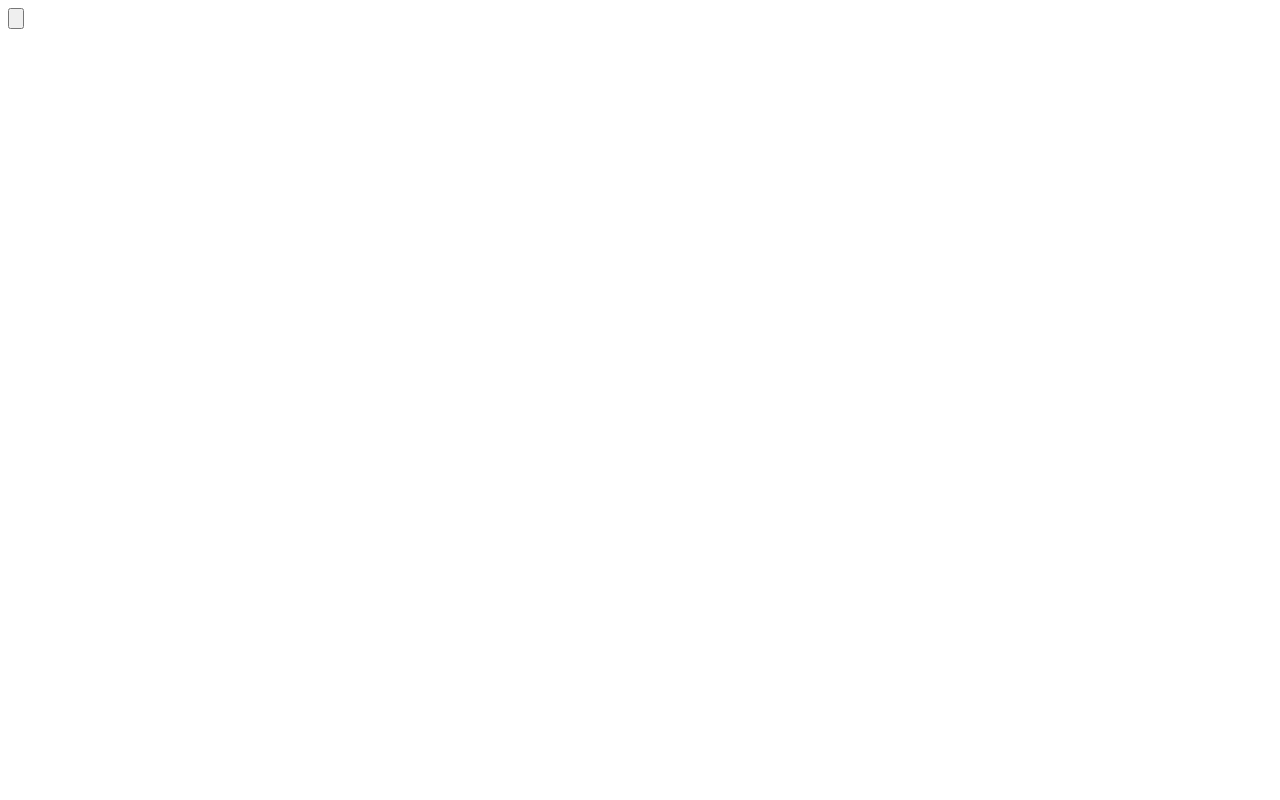
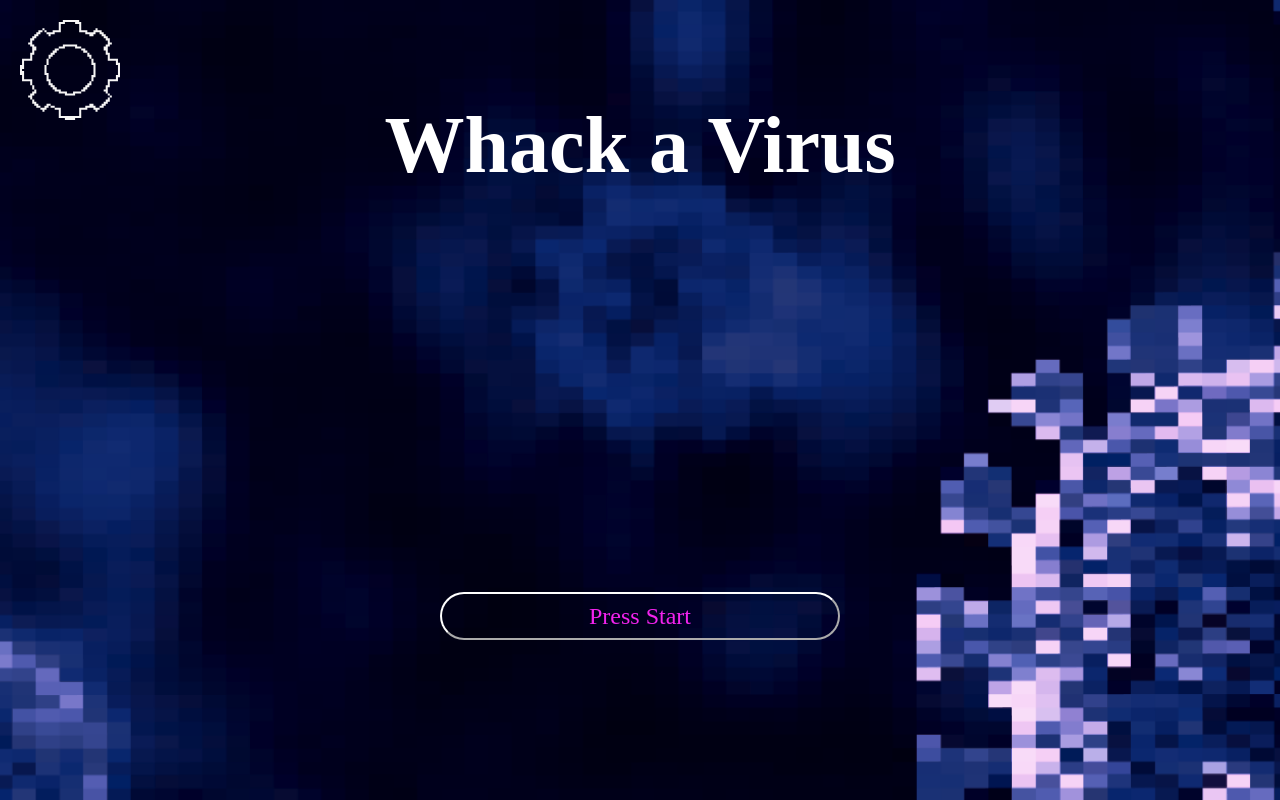
Before and after one commit to grega1/whack-a-virus, a plain HTML site: page index.html in a window 1280 px wide. Drawn offline with Linux system fonts and the light colour scheme.

Commit message:
desenvolvendo a tela principal

```diff
--- a/index.html
+++ b/index.html
@@ -4,16 +4,21 @@
   <meta charset="UTF-8">
   <meta http-equiv="X-UA-Compatible" content="IE=edge">
   <meta name="viewport" content="width=device-width, initial-scale=1.0">
+  <link rel="stylesheet" href="styles/styles.css">
   <title>Whack a Virus</title>
 </head>
 <body>
   <div id="container">
     <header>
       <button id="settings-button">
-        <img src="" />
+        <img src="img/settings-btn.svg" />
       </button>
-
     </header>
+    <div id="btn-box">
+    <h1 id="principal-title"> Whack a Virus
+    </h1>
+    <button id="pressStart" class="btn-primary">Press Start </button>
+    </div>
   </div>
 
 </body>
--- a/styles/styles.css
+++ b/styles/styles.css
@@ -0,0 +1,53 @@
+*{
+  font-family: "8BIT WONDER";
+  color: #fff;
+  margin: 0;
+  padding: 0;
+  box-sizing: border-box;
+}
+
+body{
+  background-image: url(../img/background-image.png);
+
+}
+#container{
+  display: flex;
+  flex-direction: column;
+}
+#settings-button{
+  background: none;
+  border: none;
+  position: fixed;
+  margin-left: 20px;
+  margin-top: 20px;
+}
+
+#btn-box{
+  height:80vh;
+  display: flex;
+  flex-direction: column;
+  justify-content: space-between;
+  bottom:20%;
+  align-items:center;
+}
+#principal-title{
+  font-size:5rem;
+  margin-top:100px;
+
+}
+#pressStart{
+  position: relative;
+  width: 25rem;
+  height: 3rem;
+  background:none;
+  border-radius: 50px;
+  color: #F223EE;
+  font-size:1.5rem;
+  border-color: #FFFFFF;
+}
+#pressStart:hover{
+  background-color: #F223EE;
+  color:#F2EA23;
+  border:none;
+  transition:0.3s ;
+}
```
Also changed, not shown: fonts/8-BITWONDER.TTF (added), fonts/EightBitDragon.ttf (added), fonts/SuperLegendBoy.ttf (added), img/background-image.png (added), img/background.svg (added), img/settings-btn.svg (added).
